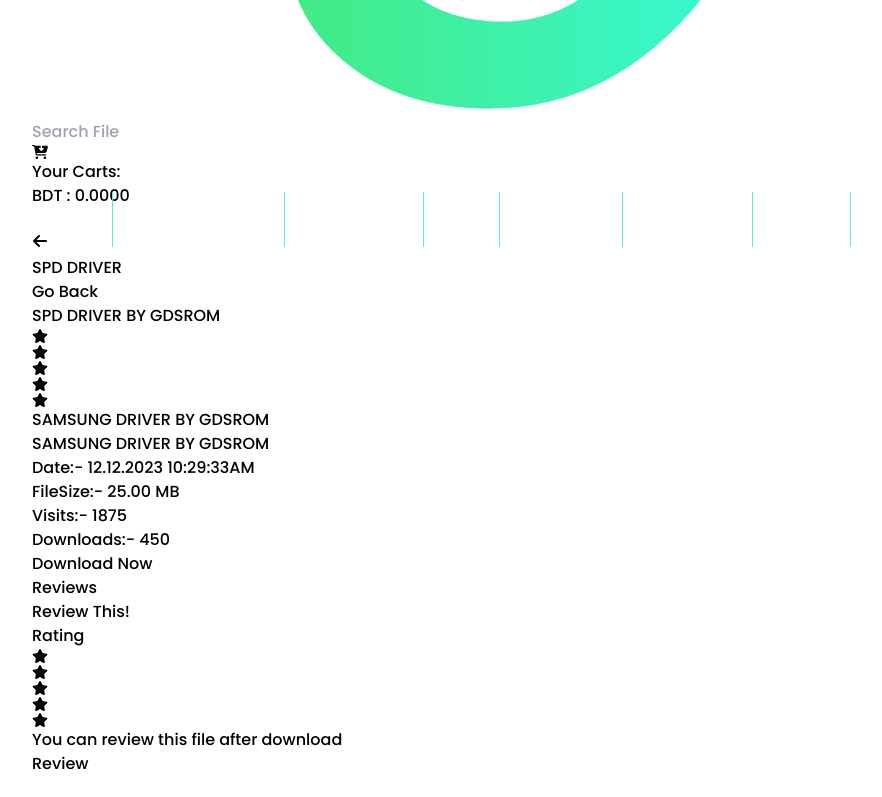
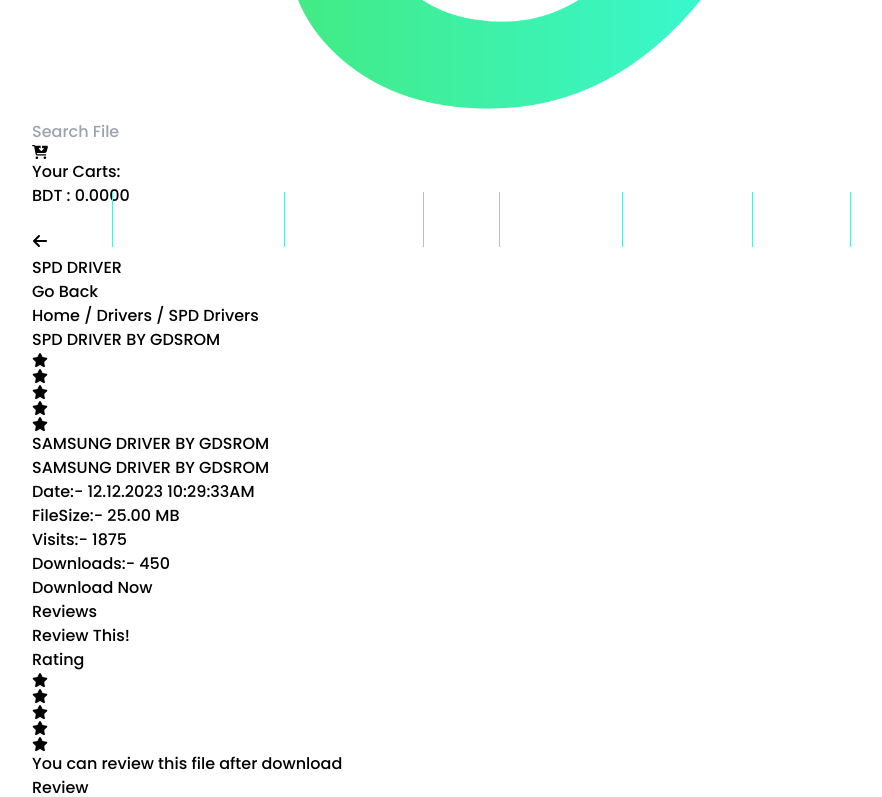
Before and after one commit to ashaansojib/paid-gsm-service, a React (Vite) app: page /download/1 in a window 1280 px wide. Shown: the part 506-1303 px from the top of the page, without its empty margins (96-978 px from the left). Built offline with nearby package versions, Linux system fonts and the light colour scheme.

Commit message:
add breadcrumbs

```diff
--- a/src/pages/home/download/Download.jsx
+++ b/src/pages/home/download/Download.jsx
@@ -6,8 +6,8 @@
 const Download = () => {
   const data = useLoaderData();
   //   console.log(data);
-  const location = useLocation()
-  console.log(location)
+  const location = useLocation();
+  console.log(location);
   return (
     <div className="my-container">
       <div className="flex gap-2 py-2">
@@ -19,7 +19,8 @@
           <p className="font-semibold text-gray-500">Go Back</p>
         </div>
       </div>
-      <div className="text-center py-8 border rounded-lg mb-4">
+      <p className="text-sm p-2 bg-slate-200 italic text-gray-800">Home / Drivers / SPD Drivers</p>
+      <div className="text-center py-8 border rounded-b-lg mb-4">
         <h1 className="text-3xl">SPD DRIVER BY GDSROM</h1>
         <div className="flex justify-center py-2">
           <FaStar className="text-orange-500" />
--- a/src/pages/home/tools/AllTools.jsx
+++ b/src/pages/home/tools/AllTools.jsx
@@ -6,6 +6,7 @@
     const data = useLoaderData();
     return (
         <div className='my-container'>
+            <p className="text-sm p-2 bg-slate-100 text-gray-600 italic">Home / Drivers / SPD Drivers</p>
             {
                 data.map( tool => <Tool key={tool._id} tool={tool} />)
             }
--- a/src/pages/home/tools/Tool.jsx
+++ b/src/pages/home/tools/Tool.jsx
@@ -5,7 +5,7 @@
 const Tool = ({ tool }) => {
   const { title, date } = tool;
   return (
-    <div className="py-2 px-3 bg-slate-100 border mb-2 rounded-xl">
+    <div className="py-2 px-3 bg-slate-100 border mb-2 rounded-b-xl">
       <div className="flex justify-between items-end">
         <div>
           <h2 className="font-semibold">{title}</h2>
```
